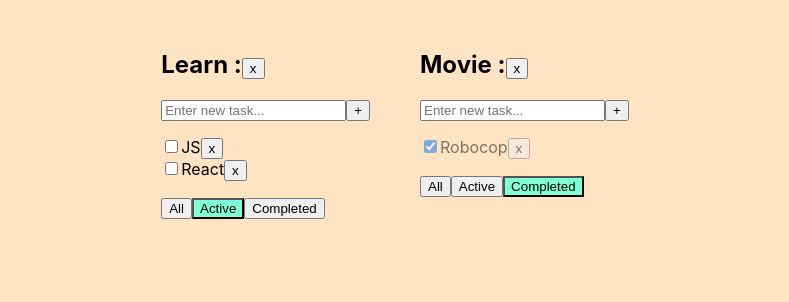
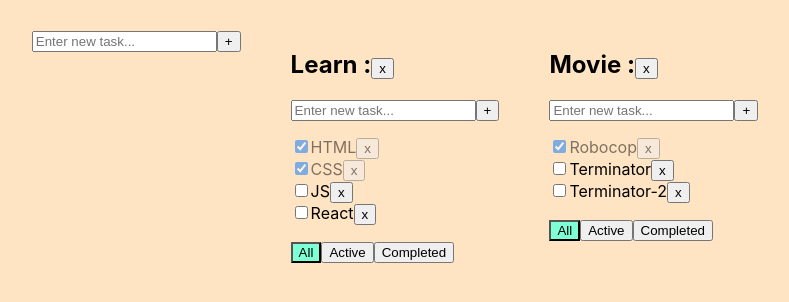
Before and after one commit to Denowich/My-todolist-TEST, a React (Create React App) app: page / in a window 1280 px wide. Shown: the top 302 px of the page, without its empty margins (220-1009 px from the left). Built offline with nearby package versions, Linux system fonts and the light colour scheme.

Commit message:
add new file AddItemForm

```diff
--- /dev/null
+++ b/src/AddItemForm.tsx
@@ -0,0 +1,46 @@
+import React, { useState, ChangeEvent, KeyboardEvent } from "react";
+
+
+
+type AddItemFormPropsType = {
+      addTask: (title: string, todolistId: string) => void
+      id: string
+}
+
+
+export function AddItemForm(props: AddItemFormPropsType) {
+      let [newTaskTitle, setNewTaskTitle] = useState('');
+      let [error, setError] = useState<string | null>(null);
+
+
+      const onChangeNewTaskTitleHandler = (e: ChangeEvent<HTMLInputElement>) => setNewTaskTitle(e.currentTarget.value)
+      const onKeyDownHandler = (e: KeyboardEvent<HTMLInputElement>) => {
+            setError(null)
+            if (e.ctrlKey && e.code === 'Enter') {
+                  if (newTaskTitle.trim() !== '') {
+                        props.addTask(newTaskTitle.trim(), props.id)
+                        setNewTaskTitle('')
+                  }
+                  setError('Title is required')
+            }
+      }
+
+      const addTask = () => {
+            if (newTaskTitle.trim() !== '') {
+                  props.addTask(newTaskTitle.trim(), props.id)
+                  setNewTaskTitle('')
+            }
+            setError('Title is required')
+      }
+
+      return <div>
+            <input value={newTaskTitle}
+                  onChange={onChangeNewTaskTitleHandler}
+                  className={error ? "error" : ''}
+                  onKeyDown={onKeyDownHandler}
+                  placeholder="Enter new task..."
+            />
+            <button onClick={addTask}>+</button>
+            {error && <div className="error-message">{error}</div>}
+      </div>
+}
--- a/src/App.tsx
+++ b/src/App.tsx
@@ -2,6 +2,7 @@ import React, { useState } from "react";
 import './App.css';
 import { TasksType, Todolist } from "./Todolist";
 import { v1 } from "uuid";
+import { AddItemForm } from "./AddItemForm";
 
 
 export type FilterValuesType = 'all' | 'active' | 'completed';
@@ -52,8 +53,8 @@ function App() {
   let todolistId2 = v1();
 
   let [todolists, setTodolists] = useState<Array<TodolistType>>([
-    { id: todolistId1, title: 'Learn :', filter: 'active' },
-    { id: todolistId2, title: 'Movie :', filter: 'completed' }
+    { id: todolistId1, title: 'Learn :', filter: 'all' },
+    { id: todolistId2, title: 'Movie :', filter: 'all' }
   ]);
 
   let [tasksObj, setTasks] = useState({
@@ -66,12 +67,13 @@ function App() {
     [todolistId2]: [
       { id: v1(), title: 'Robocop', isDone: true },
       { id: v1(), title: 'Terminator', isDone: false },
+      { id: v1(), title: 'Terminator-2', isDone: false },
     ]
   })
 
 
   let removeTodolist = (todolistId: string) => {
-    let filteredTodolist = todolists.filter(tl=> tl.id !== todolistId)
+    let filteredTodolist = todolists.filter(tl => tl.id !== todolistId)
     setTodolists(filteredTodolist)
     delete tasksObj[todolistId]
     setTasks(tasksObj);
@@ -79,7 +81,9 @@ function App() {
 
   return (
     <div className="app">
-
+      <AddItemForm
+        addTask={() => { }}
+        id={'xx'} />
       {
         todolists.map((tl) => {
 
@@ -106,7 +110,6 @@ function App() {
           />
         })
       }
-
     </div>
   )
 }
--- a/src/Todolist.tsx
+++ b/src/Todolist.tsx
@@ -1,5 +1,7 @@
-import React, { useState, ChangeEvent, KeyboardEvent } from "react";
+import React, { ChangeEvent } from "react";
 import { FilterValuesType } from "./App";
+import { AddItemForm } from "./AddItemForm";
+
 
 export type TasksType = {
   id: string
@@ -21,28 +23,6 @@ type PropsType = {
 
 export function Todolist(props: PropsType) {
 
-  let [newTaskTitle, setNewTaskTitle] = useState('');
-  let [error, setError] = useState<string | null>(null);
-
-
-  const onChangeNewTaskTitleHandler = (e: ChangeEvent<HTMLInputElement>) => setNewTaskTitle(e.currentTarget.value)
-  const onKeyDownHandler = (e: KeyboardEvent<HTMLInputElement>) => {
-    setError(null)
-    if (e.ctrlKey && e.code === 'Enter') {
-      if (newTaskTitle.trim() !== '') {
-        props.addTask(newTaskTitle.trim(), props.id)
-        setNewTaskTitle('')
-      }
-      setError('Title is required')
-    }
-  }
-  const addTask = () => {
-    if (newTaskTitle.trim() !== '') {
-      props.addTask(newTaskTitle.trim(), props.id)
-      setNewTaskTitle('')
-    }
-    setError('Title is required')
-  }
   const onClickAllHandler = () => props.changefilter('all', props.id)
   const onClickActiveHandler = () => props.changefilter('active', props.id)
   const onClickCompletedHandler = () => props.changefilter('completed', props.id)
@@ -51,16 +31,9 @@ export function Todolist(props: PropsType) {
   return (
     <div>
       <h2>{props.title}<button onClick={removeTodolist}>x</button></h2>
-      <div>
-        <input value={newTaskTitle}
-          onChange={onChangeNewTaskTitleHandler}
-          className={error ? "error" : ''}
-          onKeyDown={onKeyDownHandler}
-          placeholder="Enter new task..."
-        />
-        <button onClick={addTask}>+</button>
-        {error && <div className="error-message">{error}</div>}
-      </div>
+      <AddItemForm
+        addTask={props.addTask}
+        id={props.id} />
       <ul>
         {
           props.tasks.map((t) => {
```
